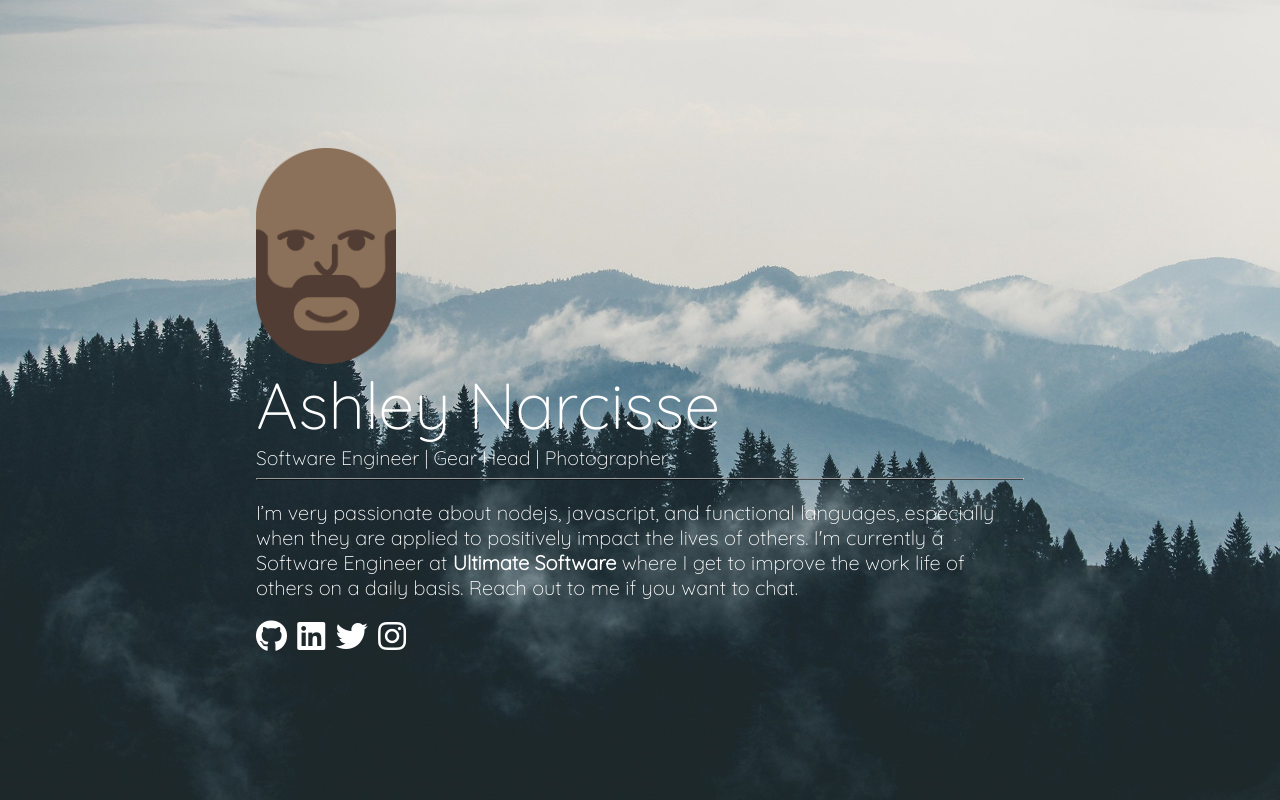
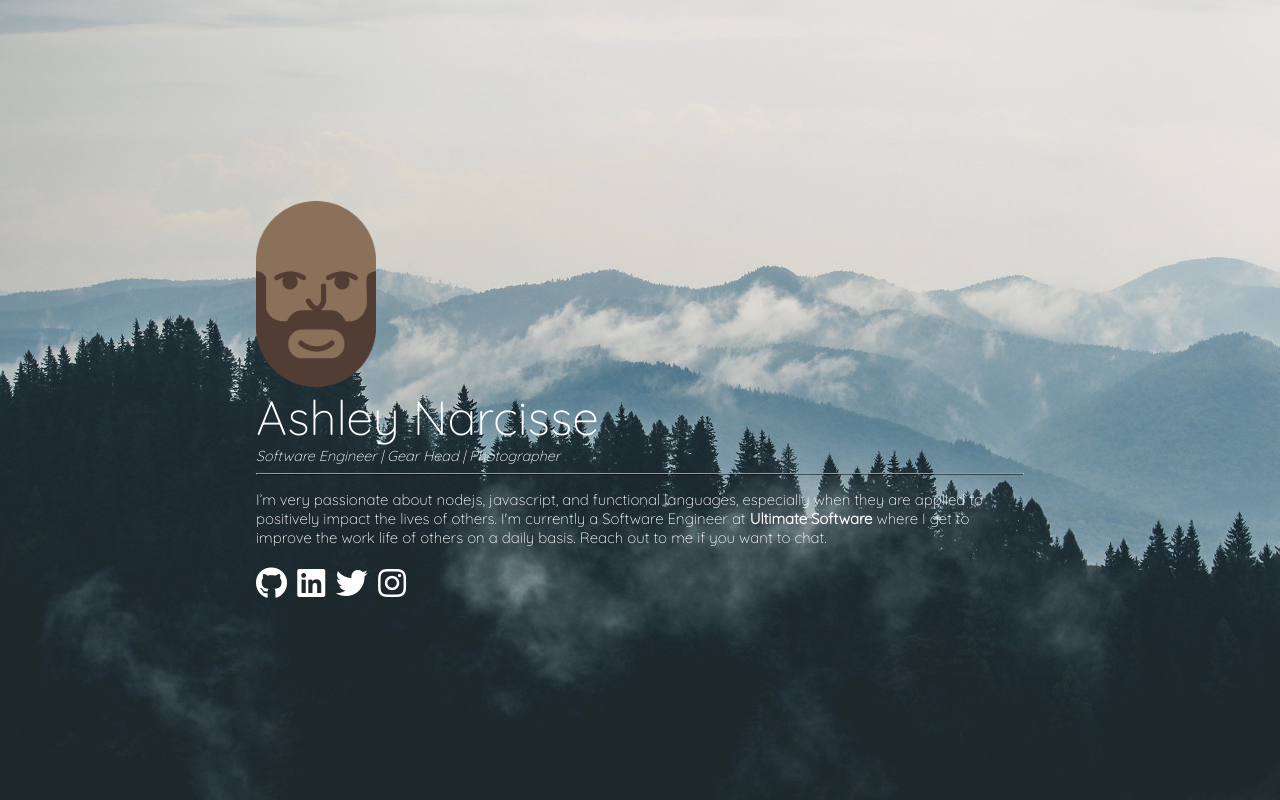
Before and after one commit to darkfadr/darkfadr.github.io, a plain HTML site: page index.html in a window 1280 px wide. Drawn offline with Linux system fonts and the light colour scheme; a script that the page names is missing.

Commit message:
fix(html): adjusted element proportions

```diff
--- a/assets/css/styles.css
+++ b/assets/css/styles.css
@@ -47,11 +47,11 @@ small {
 }
 
 .name {
-	font-size: 65px;
+	font-size: 3em;
 }
 
 .blurb {
-	font-size: 20px;
+	font-size: 15px;
 }
 
 .social {
@@ -68,11 +68,11 @@ small {
 }
 
 .social i:hover {
-	color: #FFCA28;
+	color: #03A9F4;
 }
 
 .logo{
-	width: 140px;
+	width: 120px;
 }
 
 
--- a/index.html
+++ b/index.html
@@ -29,17 +29,16 @@
 				<img src="assets/img/ash_logo.png" alt="Cartoon Logo of Ashley Narcisse" class="logo">
 				<div class="name">
 					Ashley Narcisse <br>
-					<small>Software Engineer | Gear Head | Photographer</small>
+					<small><em>Software Engineer | Gear Head | Photographer</em></small>
 				</div>
 				<hr/>
-				<p class="blurb">I’m very passionate about nodejs, javascript, and functional languages, especially when they are applied to positively impact the lives of others. I'm currently a Software Engineer at <strong style="color: green:">Ultimate Software</strong> where I get to improve the work life of others on a daily basis. Reach out to me if you want to chat. </p>
+				<p class="blurb">I’m very passionate about nodejs, javascript, and functional languages, especially when they are applied to positively impact the lives of others. I'm currently a Software Engineer at <strong>Ultimate Software</strong> where I get to improve the work life of others on a daily basis. Reach out to me if you want to chat. </p>
 			</div>
 			<div class="social">
 				<a href="https://github.com/darkfadr" target="_blank"><i class="fab fa-github fa-2x"></i></a>
 				<a href="https://linkedin.com/in/anarcisse" target="_blank"><i class="fab fa-linkedin fa-2x"></i></a>
 				<a href="https://twitter.com/_darkfader" target="_blank"><i class="fab fa-twitter fa-2x"></i></a>
 				<a href="https://instagram.com/bogan.pics" target="_blank"><i class="fab fa-instagram fa-2x"></i></a>
-
 			</div>
 		</div>
 		<script src="https://cdnjs.cloudflare.com/ajax/libs/granim/1.1.0/granim.min.js"></script>
```
